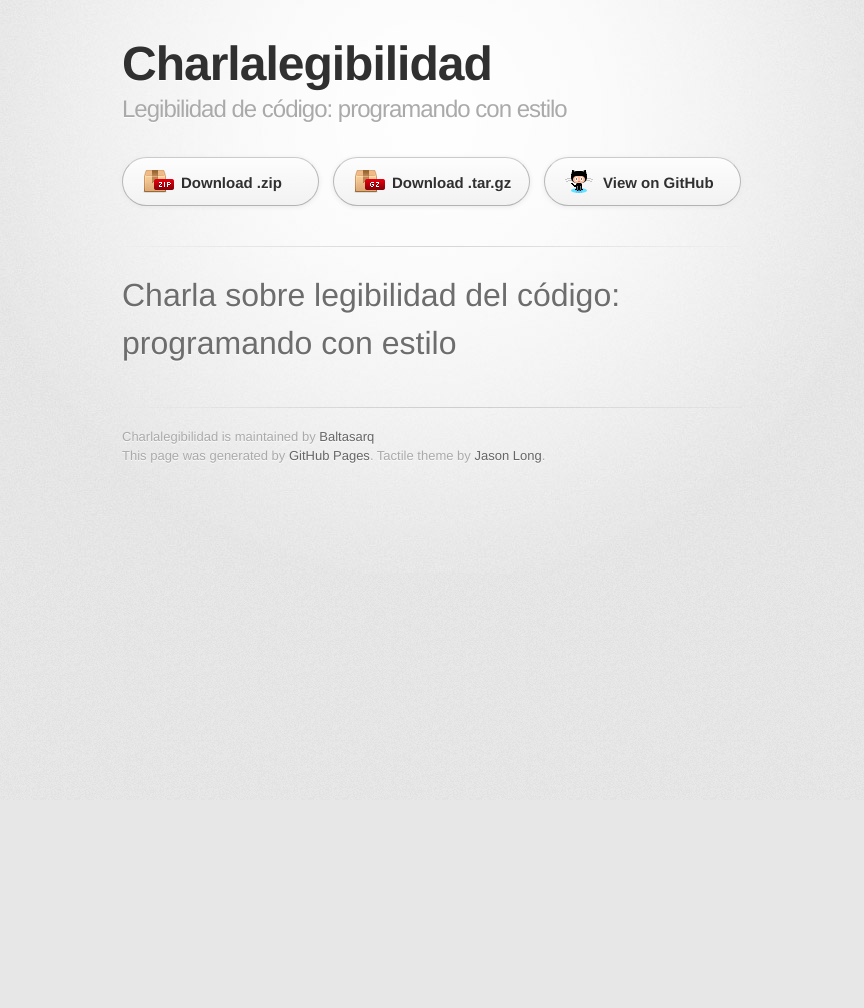
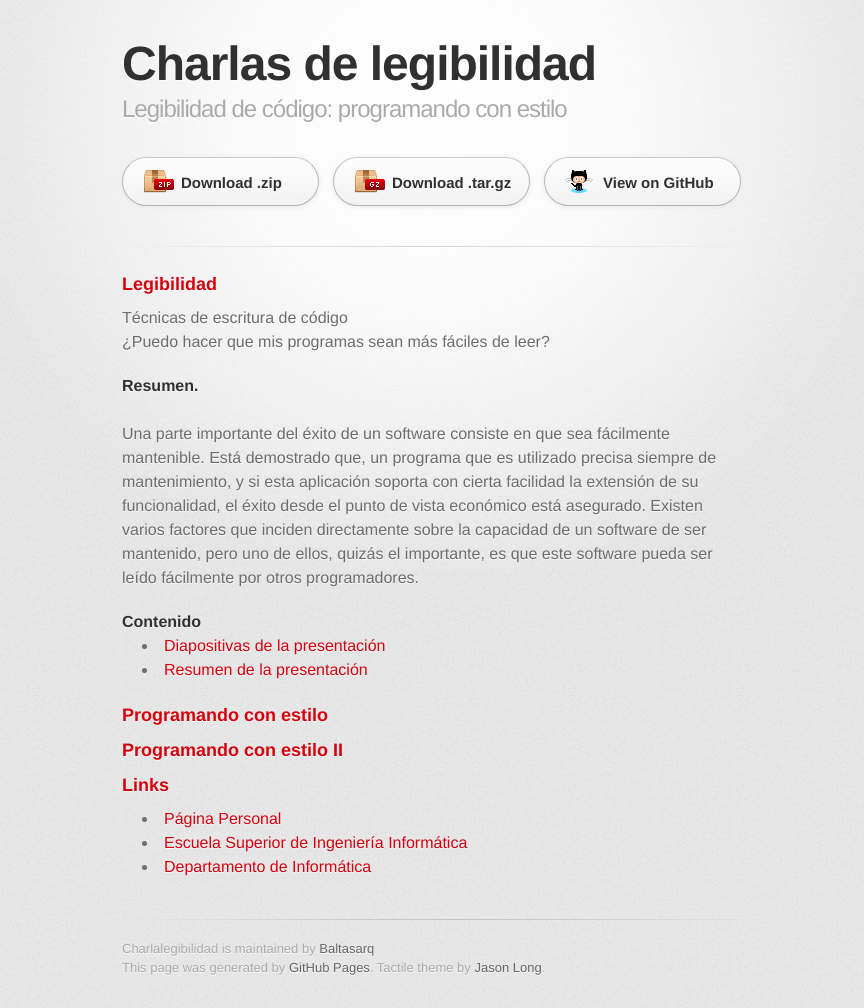
Before and after one commit to Baltasarq/charlalegibilidad, a plain HTML site: page index.html in a window 1280 px wide. Shown: the whole page, without its empty margins (208-1072 px from the left). Before the commit the page ends 800 px from the top, so only its background shows below. Drawn offline with Linux system fonts and the light colour scheme; a web font is replaced by a local one.

Commit message:
Update index.html

```diff
--- a/index.html
+++ b/index.html
@@ -10,7 +10,7 @@
     <!--[if lt IE 9]>
     <script src="//html5shiv.googlecode.com/svn/trunk/html5.js"></script>
     <![endif]-->
-    <title>Charlalegibilidad by Baltasarq</title>
+    <title>Charlas de legibilidad by Baltasarq</title>
   </head>
 
   <body>
@@ -18,7 +18,7 @@
       <div class="inner">
 
         <header>
-          <h1>Charlalegibilidad</h1>
+          <h1>Charlas de legibilidad</h1>
           <h2>Legibilidad de código: programando con estilo</h2>
         </header>
 
@@ -31,8 +31,35 @@
         <hr>
 
         <section id="main_content">
-          <h1>
-<a name="charla-sobre-legibilidad-del-c%C3%B3digo-programando-con-estilo" class="anchor" href="#charla-sobre-legibilidad-del-c%C3%B3digo-programando-con-estilo"><span class="octicon octicon-link"></span></a>Charla sobre legibilidad del código: programando con estilo</h1>
+  <h3>Legibilidad</h3>
+<p> Técnicas de escritura de código
+<br>¿Puedo hacer que mis programas sean más fáciles de leer?</p>
+<p><h4>Resumen.</h4>
+<br><I>
+Una parte importante del éxito de un software consiste en que sea
+fácilmente mantenible. Está demostrado que, un programa que es utilizado
+precisa siempre de mantenimiento, y si esta aplicación soporta con cierta facilidad
+la extensión de su funcionalidad, el éxito desde el punto de vista económico
+está asegurado. Existen varios factores que inciden directamente sobre la
+capacidad de un software de ser mantenido, pero uno de ellos, quizás el importante, es
+que este software pueda ser leído fácilmente por otros programadores.</p>
+</I>
+<P>
+<h4>Contenido</h4>
+<ul>
+	<LI><a href="legibilidad.pdf">Diapositivas de la presentación</a>
+	<LI><a href="legibilidad-abstract.pdf">Resumen de la presentación</a>
+</ul>
+<p></p>
+  <h3>Programando con estilo</h3>
+  <h3>Programando con estilo II</h3>
+  <h3>Links</h3>
+  <ul>
+    <li><a href="http://wwbs.uvigo.es/~jbgarcia/">Página Personal</a></li>
+    <li><A href="http://www.esei.uvigo.es">Escuela Superior de Ingenier&iacute;a
+    Inform&aacute;tica</A></li>
+    <li><A href="http://www.lsi.uvigo.es">Departamento de Inform&aacute;tica</A></li>
+  </ul>
         </section>
 
         <footer>
```
